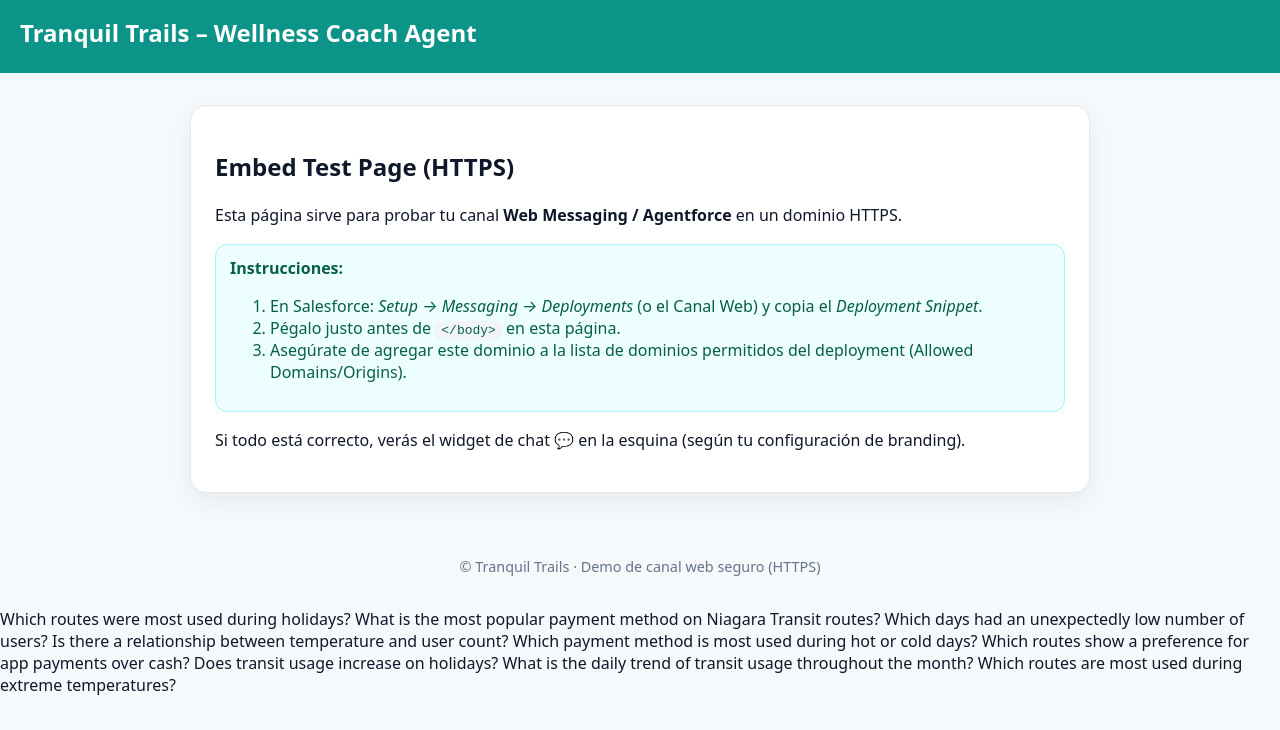
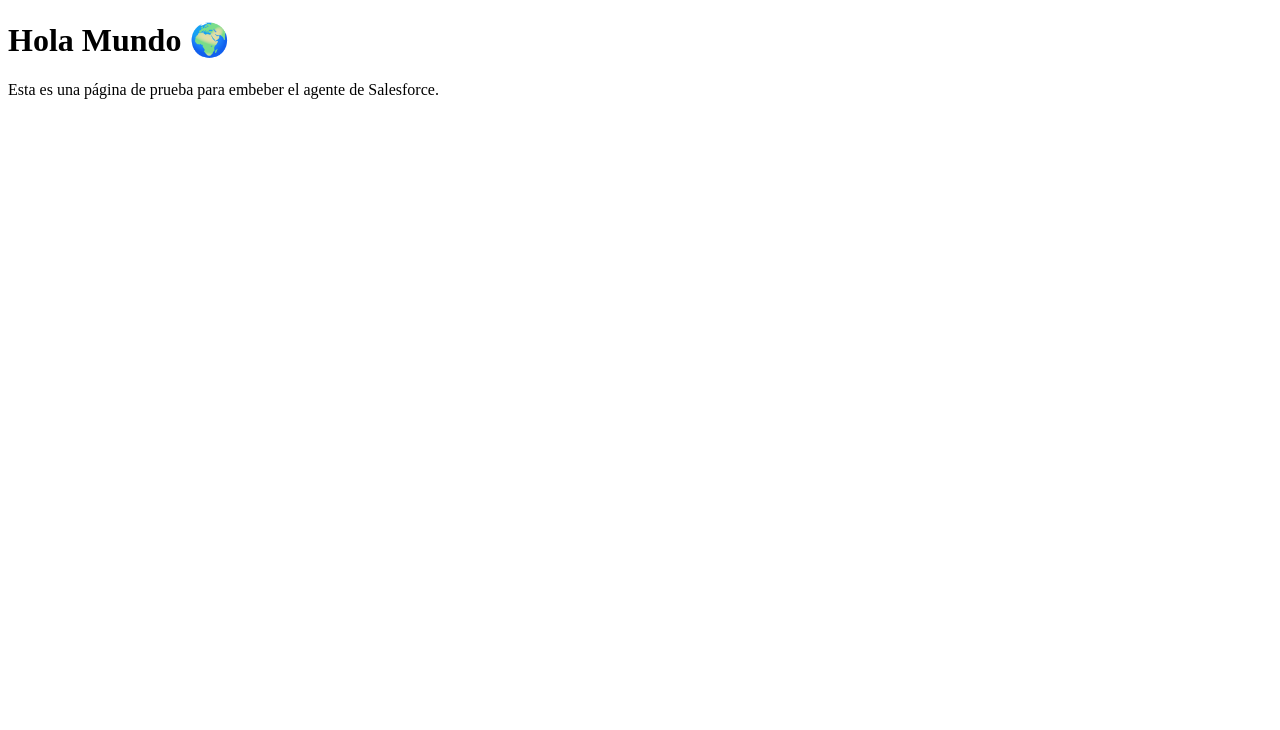
Before and after one commit to Altalsof/agent-web-demo, a plain HTML site: page index.html in a window 1280 px wide. Drawn offline with Linux system fonts and the light colour scheme.

Commit message:
Update index.html

```diff
--- a/index.html
+++ b/index.html
@@ -1,51 +1,18 @@
 <!doctype html>
-<html lang="en">
+<html lang="es">
 <head>
-  <meta charset="utf-8" />
-  <title>Tranquil Trails – Web Agent</title>
+  <meta charset="utf-8">
+  <title>Prueba Agente – Hola Mundo</title>
   <meta name="viewport" content="width=device-width, initial-scale=1" />
-  <!-- (Opcional) CSP relajada si tu snippet la requiere -->
-  <!-- <meta http-equiv="Content-Security-Policy" content="upgrade-insecure-requests"> -->
-  <style>
-    :root { --brand:#0d9488; }
-    body { font-family: system-ui, -apple-system, Segoe UI, Roboto, Arial, sans-serif; margin:0; background:#f6f9fb; color:#0f172a; }
-    header { background:var(--brand); color:#fff; padding:16px 20px; }
-    main { max-width:900px; margin:32px auto; padding:0 20px; }
-    .card { background:#fff; border:1px solid #e5e7eb; border-radius:16px; padding:24px; box-shadow:0 8px 24px rgba(2,6,23,.06); }
-    h1 { margin:0 0 8px; font-size:1.5rem; }
-    p { line-height:1.55; }
-    .note { background:#ecfeff; border:1px solid #a5f3fc; color:#065f46; padding:12px 14px; border-radius:12px; }
-    footer { text-align:center; color:#64748b; padding:32px 20px; font-size:.9rem; }
-    code { background:#f1f5f9; padding:2px 6px; border-radius:6px; }
-  </style>
 </head>
 <body>
-  <header>
-    <h1>Tranquil Trails – Wellness Coach Agent</h1>
-  </header>
+  <h1>Hola Mundo 🌍</h1>
+  <p>Esta es una página de prueba para embeber el agente de Salesforce.</p>
 
-  <main>
-    <div class="card">
-      <h2>Embed Test Page (HTTPS)</h2>
-      <p>Esta página sirve para probar tu canal <strong>Web Messaging / Agentforce</strong> en un dominio HTTPS.</p>
-      <div class="note">
-        <strong>Instrucciones:</strong>
-        <ol>
-          <li>En Salesforce: <em>Setup → Messaging → Deployments</em> (o el Canal Web) y copia el <em>Deployment Snippet</em>.</li>
-          <li>Pégalo justo antes de <code>&lt;/body&gt;</code> en esta página.</li>
-          <li>Asegúrate de agregar este dominio a la lista de dominios permitidos del deployment (Allowed Domains/Origins).</li>
-        </ol>
-      </div>
-      <p>Si todo está correcto, verás el widget de chat 💬 en la esquina (según tu configuración de branding).</p>
-    </div>
-  </main>
+  <!-- Aquí se cargará el widget de Salesforce -->
 
-  <footer>
-    © Tranquil Trails · Demo de canal web seguro (HTTPS)
-  </footer>
-
-  <!-- ⬇⬇⬇ PEGA AQUÍ TU SNIPPET DE SALESFORCE (Web Messaging / Agentforce) ⬇⬇⬇ -->
-<script type='text/javascript'>
+  <!-- ⬇⬇⬇ PEGA AQUÍ TU SNIPPET DE SALESFORCE ⬇⬇⬇ -->
+ <script type='text/javascript'>
 	function initEmbeddedMessaging() {
 		try {
 			embeddedservice_bootstrap.settings.language = 'en_US'; // For example, enter 'en' or 'en-US'
@@ -67,22 +34,3 @@
   <!-- ⬆⬆⬆ FIN DEL SNIPPET ⬆⬆⬆ -->
 </body>
 </html>
-
-Which routes were most used during holidays?
-
-What is the most popular payment method on Niagara Transit routes?
-
-Which days had an unexpectedly low number of users?
-
-Is there a relationship between temperature and user count?
-
-Which payment method is most used during hot or cold days?
-
-Which routes show a preference for app payments over cash?
-
-Does transit usage increase on holidays?
-
-What is the daily trend of transit usage throughout the month?
-
-
-Which routes are most used during extreme temperatures?
```
